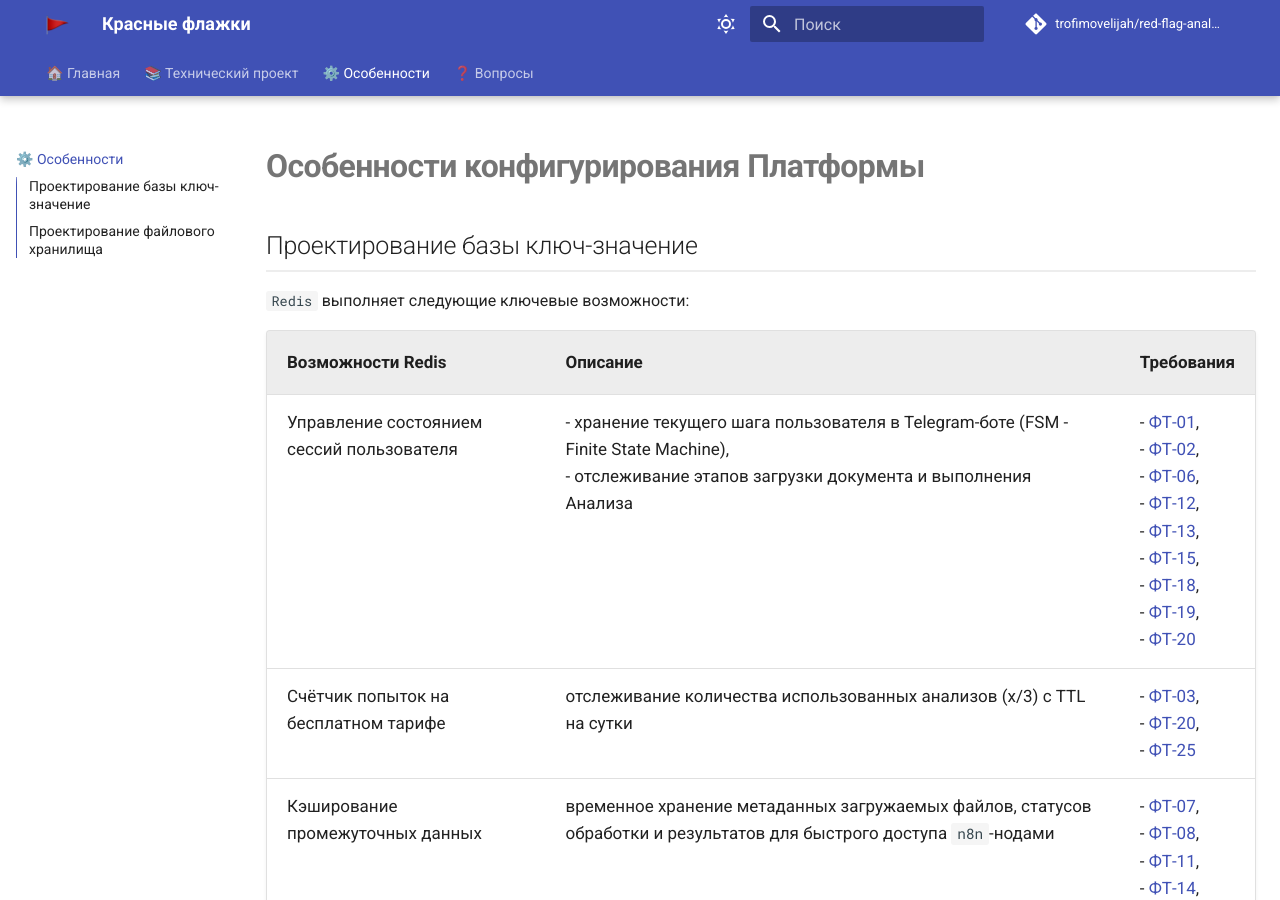
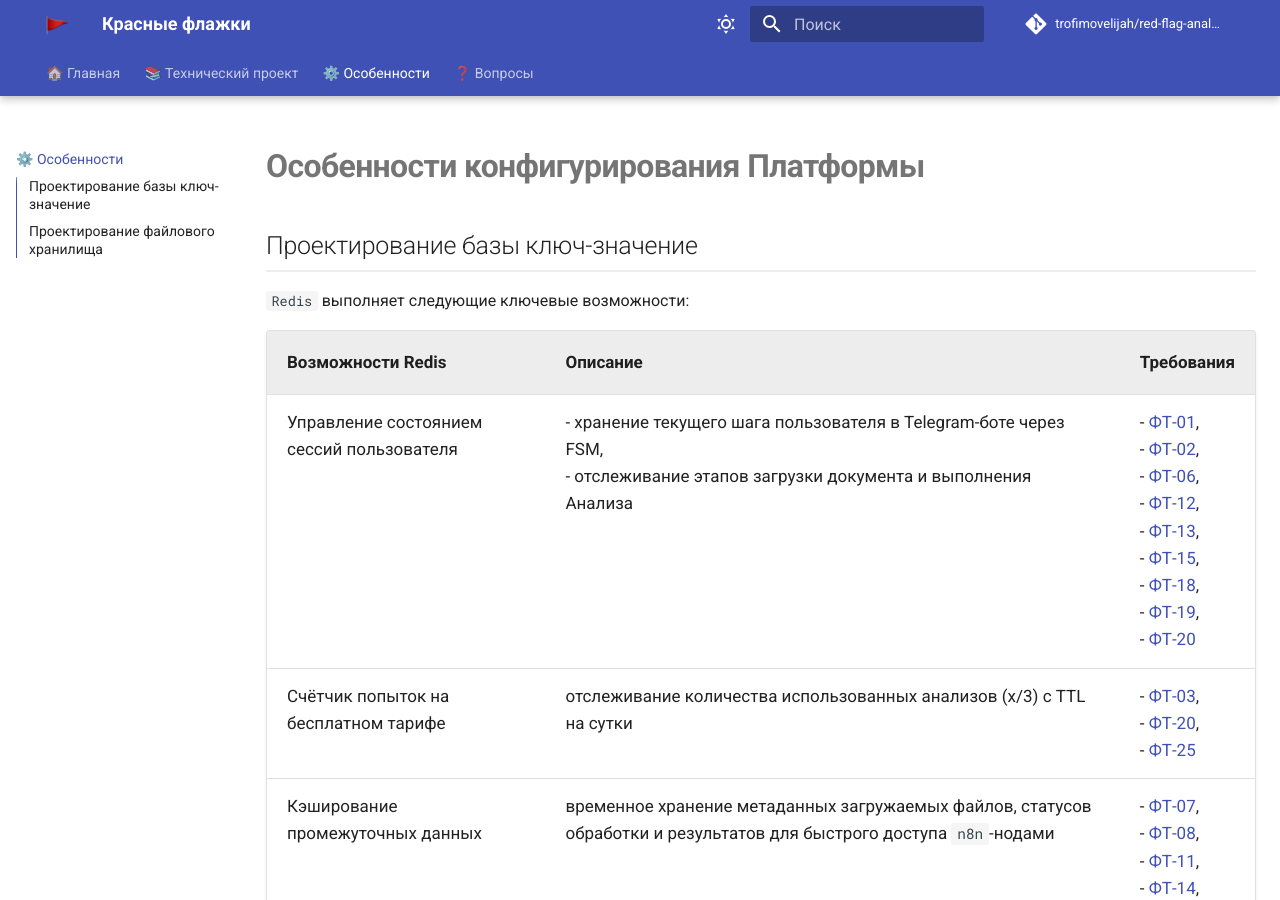
Before and after one commit to trofimovelijah/red-flag-analysis, an MkDocs documentation site: the page built from docs/qa/tech_conf.md, in a window 1280 px wide and 900 px high. Built offline with MkDocs 1.6.1 and Material for MkDocs 9.7.7, drawn with Linux system fonts in a browser that asks for light colours; comment, search, counter and statistics services are not loaded.

```diff
--- a/docs/qa/tech_conf.md
+++ b/docs/qa/tech_conf.md
@@ -6,7 +6,7 @@
 
 | Возможности Redis | Описание | Требования |
 |---|---|---|
-|Управление состоянием сессий пользователя| - хранение текущего шага пользователя в Telegram-боте (FSM - Finite State Machine),<br> - отслеживание этапов загрузки документа и выполнения Анализа | - [ФТ-01](https://github.com/trofimovelijah/red-flag-analysis/issues/21),<br> - [ФТ-02](https://github.com/trofimovelijah/red-flag-analysis/issues/23),<br> - [ФТ-06](https://github.com/trofimovelijah/red-flag-analysis/issues/27),<br> - [ФТ-12](https://github.com/trofimovelijah/red-flag-analysis/issues/33),<br> - [ФТ-13](https://github.com/trofimovelijah/red-flag-analysis/issues/34),<br> - [ФТ-15](https://github.com/trofimovelijah/red-flag-analysis/issues/36),<br> - [ФТ-18](https://github.com/trofimovelijah/red-flag-analysis/issues/39),<br> - [ФТ-19](https://github.com/trofimovelijah/red-flag-analysis/issues/40),<br> - [ФТ-20](https://github.com/trofimovelijah/red-flag-analysis/issues/41) |
+|Управление состоянием сессий пользователя| - хранение текущего шага пользователя в Telegram-боте через FSM,<br> - отслеживание этапов загрузки документа и выполнения Анализа | - [ФТ-01](https://github.com/trofimovelijah/red-flag-analysis/issues/21),<br> - [ФТ-02](https://github.com/trofimovelijah/red-flag-analysis/issues/23),<br> - [ФТ-06](https://github.com/trofimovelijah/red-flag-analysis/issues/27),<br> - [ФТ-12](https://github.com/trofimovelijah/red-flag-analysis/issues/33),<br> - [ФТ-13](https://github.com/trofimovelijah/red-flag-analysis/issues/34),<br> - [ФТ-15](https://github.com/trofimovelijah/red-flag-analysis/issues/36),<br> - [ФТ-18](https://github.com/trofimovelijah/red-flag-analysis/issues/39),<br> - [ФТ-19](https://github.com/trofimovelijah/red-flag-analysis/issues/40),<br> - [ФТ-20](https://github.com/trofimovelijah/red-flag-analysis/issues/41) |
 |Счётчик попыток на бесплатном тарифе| отслеживание количества использованных анализов (x/3) с TTL на сутки | - [ФТ-03](https://github.com/trofimovelijah/red-flag-analysis/issues/24),<br> - [ФТ-20](https://github.com/trofimovelijah/red-flag-analysis/issues/41),<br> - [ФТ-25](https://github.com/trofimovelijah/red-flag-analysis/issues/46) |
 |Кэширование промежуточных данных| временное хранение метаданных загружаемых файлов, статусов обработки и результатов для быстрого доступа `n8n`-нодами | - [ФТ-07](https://github.com/trofimovelijah/red-flag-analysis/issues/28),<br> - [ФТ-08](https://github.com/trofimovelijah/red-flag-analysis/issues/29),<br> - [ФТ-11](https://github.com/trofimovelijah/red-flag-analysis/issues/32),<br> - [ФТ-14](https://github.com/trofimovelijah/red-flag-analysis/issues/35),<br> - [ФТ-24](https://github.com/trofimovelijah/red-flag-analysis/issues/45) |
 
```
Also changed, not shown: docs/technical_project/02_Introduction.md (+1 -0 lines), 2 other files.
